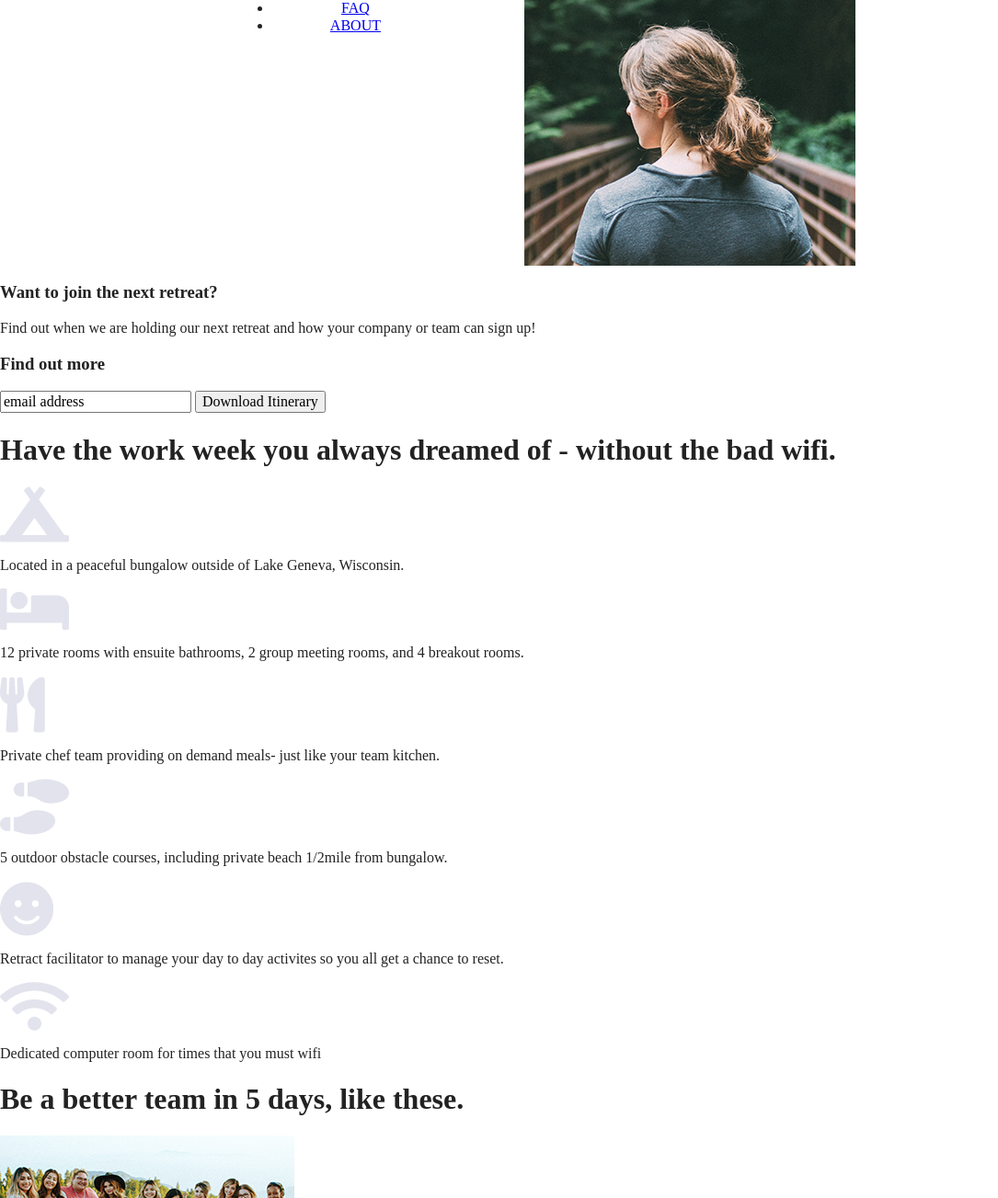
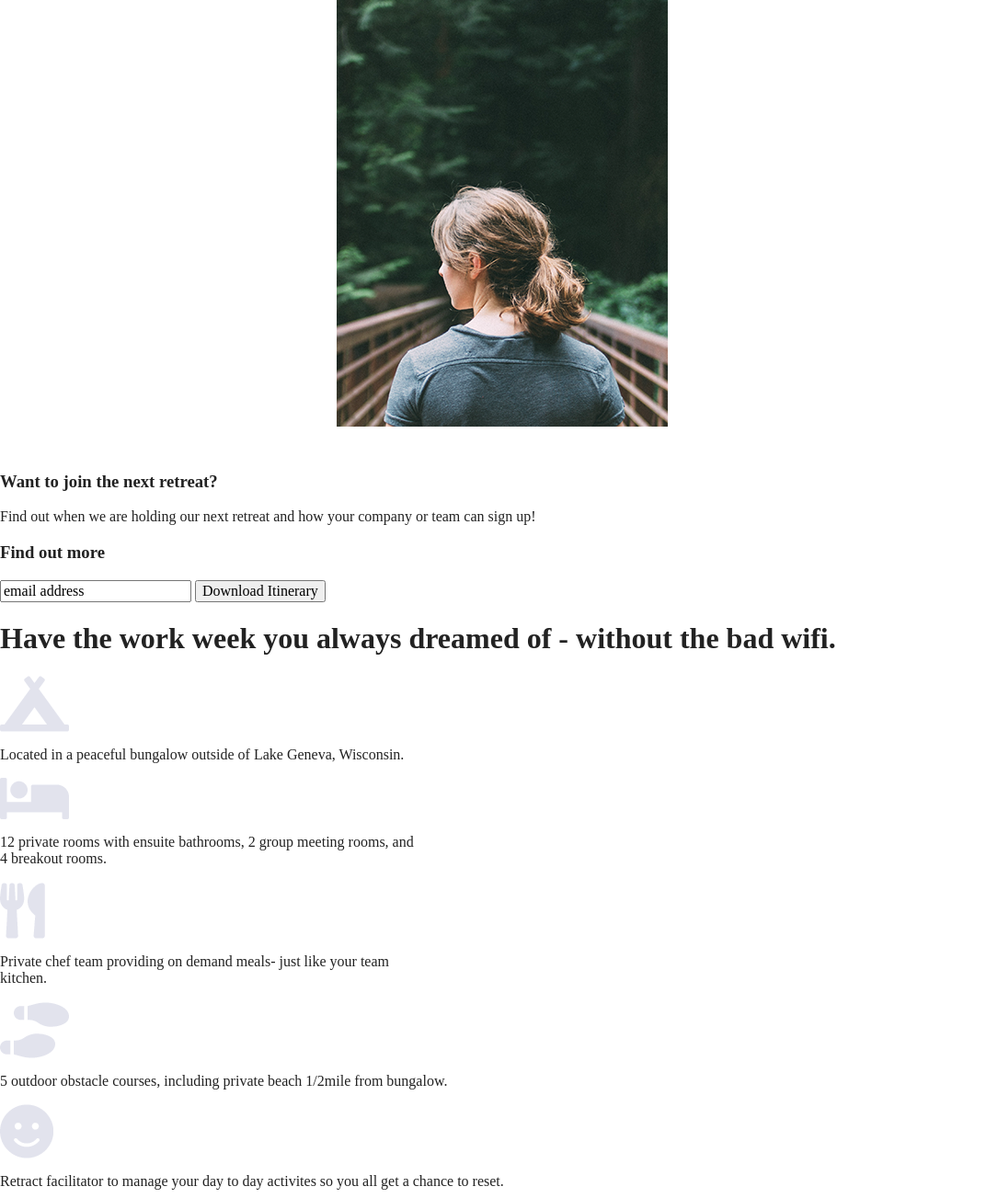
Before and after one commit to MomoServices/unplugged-2020, a website built with Parcel: page index.html in a window 1280 px wide. Shown: the part 291-1594 px from the top of the page at 92% size, without its empty margins (0-1085 px from the left). Built offline with nearby package versions, Linux system fonts and the light colour scheme.

Commit message:
css structure. Some padding and margins, widths and heights.

```diff
--- a/css/main.css
+++ b/css/main.css
@@ -98,10 +98,11 @@ footer {
 
 header {
   text-align: center;
+  padding: 15px 0;
 }
 
 header .content-wrapper {
-
+  width: 60%;
 }
 
 .header-divider {
@@ -109,18 +110,20 @@ header .content-wrapper {
 }
 
 header nav {
-
+  width: 60%;
 }
 
-header nav ul li {
+header nav ul {
+  width: 60%;
+
 
 }
 
 .hero-area {
-
+ padding: 15px 0;
 }
 
-header section div .content-wrapper {
+header section .content-wrapper {
 
 }
 
@@ -132,7 +135,7 @@ main aside {
 
 }
 
-main aside div {
+main aside {
 
 }
 
@@ -154,14 +157,16 @@ main .content-wrapper {
 
 main section .features {
 
+  width: 60%;
+
 }
 
-main section div .content-wrapper {
+main section .content-wrapper {
 
 }
 
 article {
-
+  width: 60%;
 }
 
 .fontawesome-icons {
@@ -170,6 +175,10 @@ article {
 
 .reviews {
 
+}
+
+h3 {
+  width: 60%;
 }
 
 section .content-wrapper {
@@ -181,7 +190,8 @@ footer {
 }
 
 footer .content-wrapper {
-
+  width: 55%;
+  margin: 50px 0;
 }
 
 .footer-content {
```
